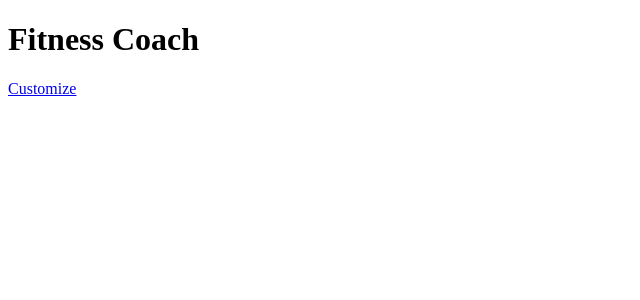
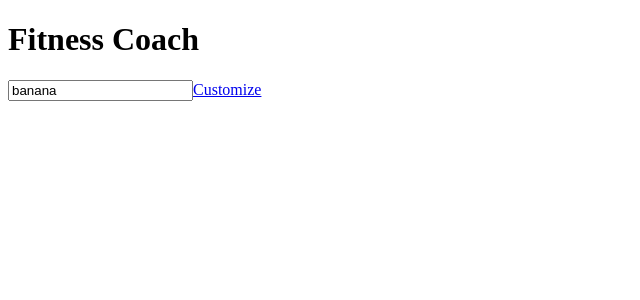
Before and after one commit to chickenn00dle/coach, a React (Create React App) app: page / in a window 1280 px wide. Shown: the top 300 px of the page, without its empty margins (0-640 px from the left). Built offline with nearby package versions, Linux system fonts and the light colour scheme; no server answers.

Commit message:
Add Search input, action, and reducers.

```diff
--- a/src/actions/Actions.js
+++ b/src/actions/Actions.js
@@ -1 +1,2 @@
 export const FETCH_WORKOUTS_SUCCESS = 'FETCH_WORKOUTS_SUCCESS';
+export const UPDATE_QUERY_STRING = 'UPDATE_QUERY_STRING';
--- /dev/null
+++ b/src/actions/SearchActions.js
@@ -0,0 +1,8 @@
+import { UPDATE_QUERY_STRING } from './Actions';
+
+const updateQuery = text => ({
+    type: UPDATE_QUERY_STRING,
+    text
+});
+
+export default updateQuery;
--- a/src/components/IndexPage.js
+++ b/src/components/IndexPage.js
@@ -1,16 +1,27 @@
 import React from 'react';
 import { connect } from 'react-redux';
+import SearchBar from './index/Search';
 import WorkoutList from './index/WorkoutList';
 import Button from './common/Button';
+import updateQuery from '../actions/SearchActions';
 
 const mapStateToProps = (state, ownProps) => {
     return {
-        workouts: state.workouts
+        workouts: state.workouts,
+        query: state.query
     }
 }
 
+const mapDispatchToProps = ( dispatch, ownProps ) => ({
+    onChange: text => { dispatch ( updateQuery ( text ) )}
+})
+
 const IndexPage = props => (
     <div>
+        <SearchBar
+            query={ props.query }
+            onChange={ props.onChange }
+        />
         <WorkoutList
             workouts={ props.workouts }
         />
@@ -21,4 +32,4 @@ const IndexPage = props => (
     </div>
 );
 
-export default connect(mapStateToProps)(IndexPage);
+export default connect(mapStateToProps, mapDispatchToProps)(IndexPage);
--- /dev/null
+++ b/src/components/index/Search.js
@@ -0,0 +1,14 @@
+import React from 'react';
+
+const SearchBar = ({ query, onChange }) => {
+    let input;
+    return (
+        <input ref={ node => input = node }
+               type="text"
+               value={ query }
+               onChange={ e => { onChange ( input.value ) } }
+        />
+    )
+}
+
+export default SearchBar;
--- a/src/reducers/RootReducer.js
+++ b/src/reducers/RootReducer.js
@@ -1,8 +1,10 @@
 import { combineReducers } from 'redux';
 import workouts from './FetchReducer';
+import query from './SearchReducer';
 
 const RootReducer = combineReducers({
-    workouts
+    workouts,
+    query
 });
 
 export default RootReducer;
--- /dev/null
+++ b/src/reducers/SearchReducer.js
@@ -0,0 +1,14 @@
+import { UPDATE_QUERY_STRING } from '../actions/Actions';
+import initialState from './initialState';
+
+export default function SearchReducer (
+    state = initialState.query,
+    action
+) {
+    switch ( action.type ) {
+        case UPDATE_QUERY_STRING:
+            return action.text;
+        default:
+            return state;
+    }
+}
--- a/src/reducers/initialState.js
+++ b/src/reducers/initialState.js
@@ -1,3 +1,4 @@
 export default {
-    workouts: []
+    workouts: [],
+    query: 'banana'
 }
```
